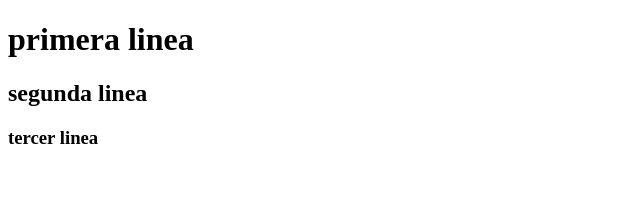
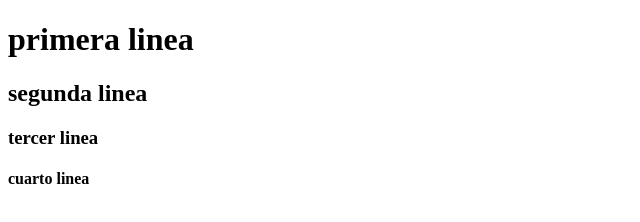
Before and after one commit to cardenasparraluisjose85-stack/pagina_git_miercoles_2, a plain HTML site: page index.html in a window 1280 px wide. Shown: the full height of the page, 0-640 px from the left. Drawn offline with Linux system fonts and the light colour scheme.

Commit message:
cuarto commit

```diff
--- a/index.html
+++ b/index.html
@@ -9,6 +9,7 @@
     <h1>primera linea</h1>
     <h2>segunda linea</h2>
     <h3>tercer linea</h3>
+    <h4>cuarto linea</h4>
 
 
 </body>
```
